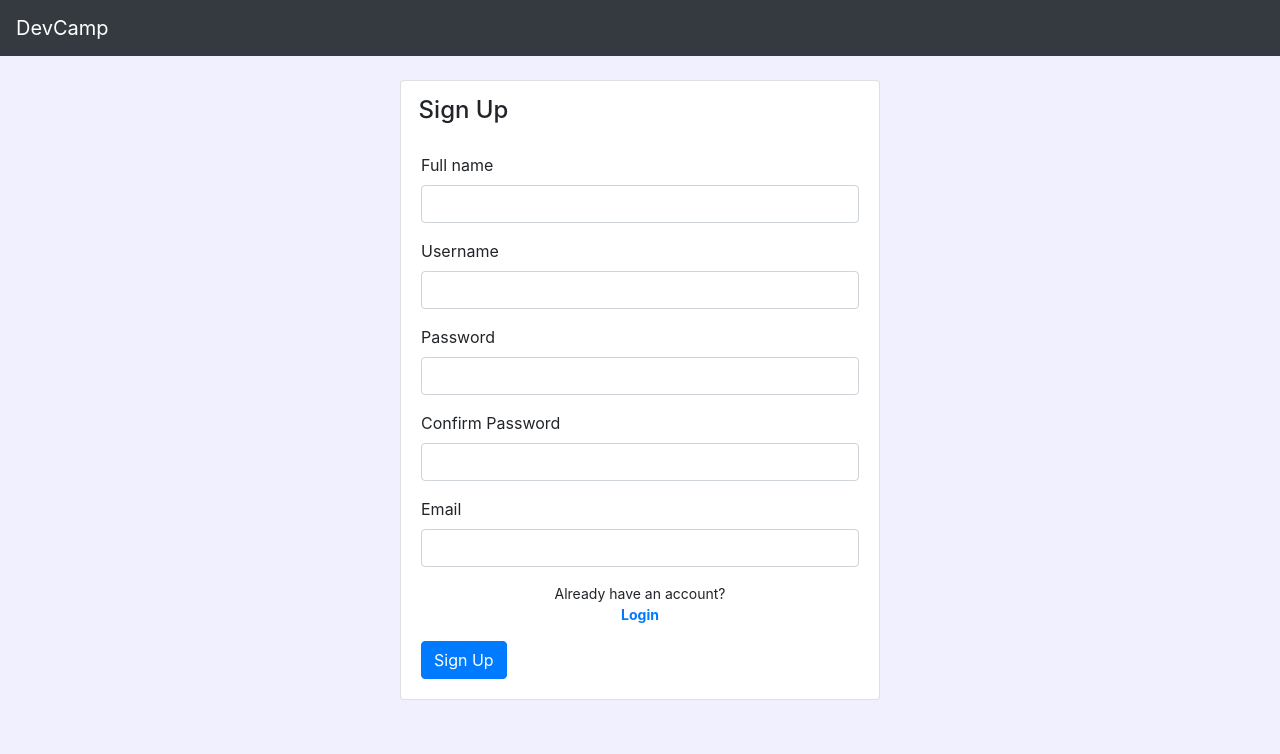
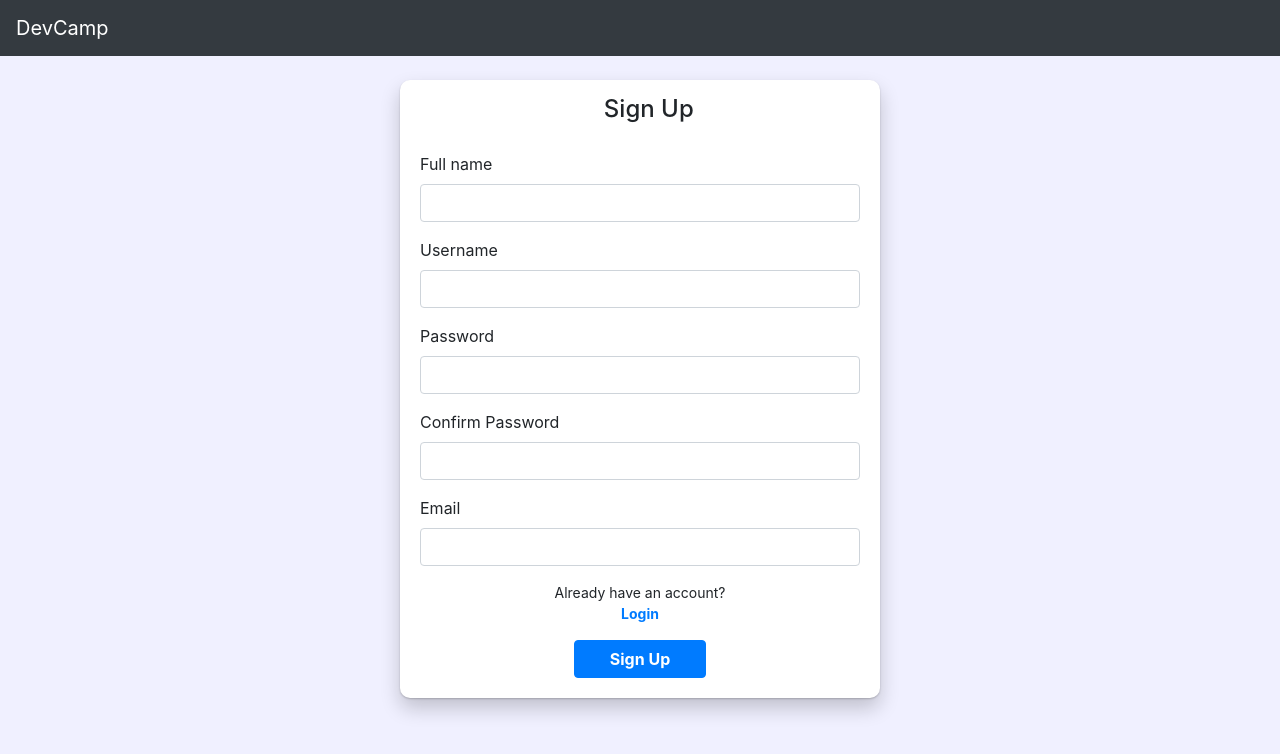
Before and after one commit to xpresser/Loggify, a React (Create React App) app in the folder frontend/loggingsystem/: page /signup in a window 1280 px wide. Shown: the top 754 px of the page. Built offline with nearby package versions, Linux system fonts and the light colour scheme.

Commit message:
MD02-2017: Style register form

```diff
--- a/frontend/loggingsystem/src/pages/Auth/RegisterPage.js
+++ b/frontend/loggingsystem/src/pages/Auth/RegisterPage.js
@@ -18,9 +18,17 @@ const RegisterPage = () => {
   return (
     <Card
       class="col-md-6 col-md-offset-3"
-      style={{ width: "30rem", margin: "0 auto" }}
+      style={{
+        width: "30rem",
+        margin: "0 auto",
+        border: "none",
+        borderRadius: "10px",
+        fontSize: "very-small",
+        boxShadow:
+          "0 1px 2px 0 rgba(0, 0, 0, 0.2), 0 10px 20px 0 rgba(0, 0, 0, 0.2)",
+      }}
     >
-      <AuthTitle>Sign Up</AuthTitle>
+      <AuthTitle style={{ textAlign: "center" }}>Sign Up</AuthTitle>
       <Card.Body>
         <Formik
           initialValues={{
@@ -37,7 +45,11 @@ const RegisterPage = () => {
           {({ isValid }) => {
             return (
               <Form>
-                {error && <Alert variant={"danger"}>{error}</Alert>}
+                {error && (
+                  <Alert variant={"danger"} dismissible>
+                    {error}
+                  </Alert>
+                )}
                 <TextInputField name="fullName" label="Full name" />
                 <TextInputField name="username" label="Username" />
                 <TextInputField
@@ -52,7 +64,16 @@ const RegisterPage = () => {
                 />
                 <TextInputField name="email" label="Email" />
                 <SignupRedirect />
-                <Button disabled={!isValid || isLoading} type="submit">
+                <Button
+                  disabled={!isValid || isLoading}
+                  type="submit"
+                  style={{
+                    fontWeight: "bold",
+                    width: "30%",
+                    display: "block",
+                    margin: "0 auto",
+                  }}
+                >
                   Sign Up
                 </Button>
               </Form>
```
